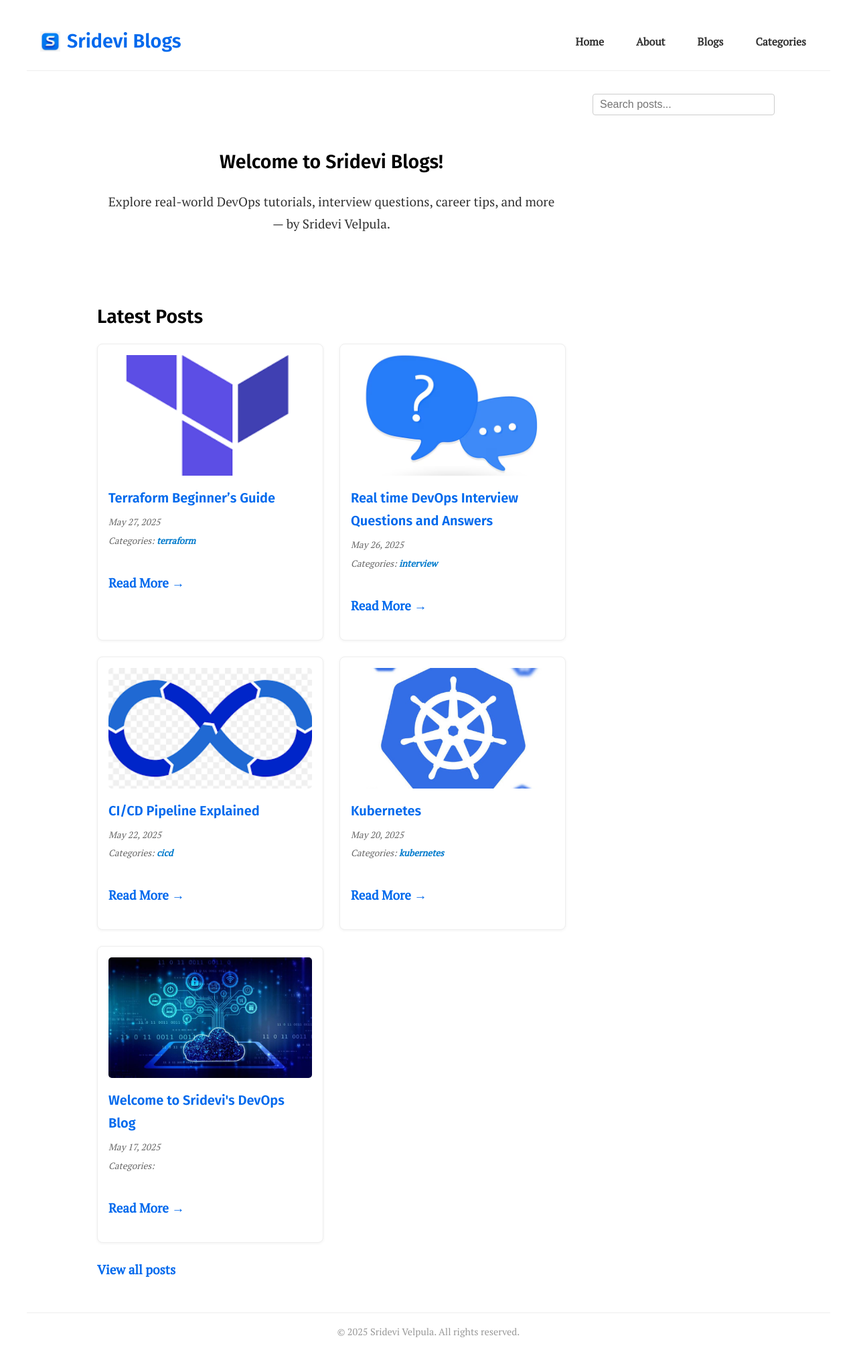
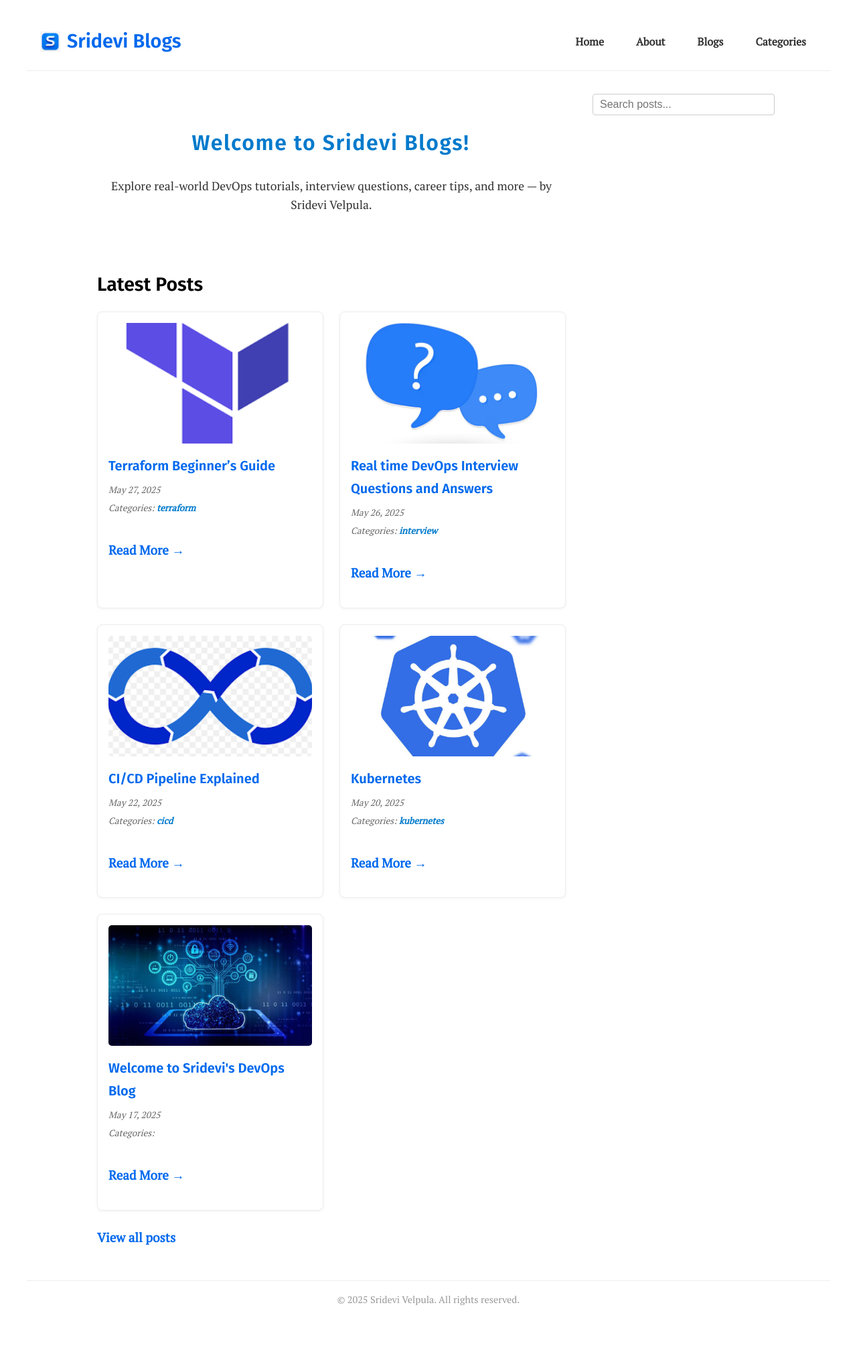
Before and after one commit to srideviblogs/srideviblogs.github.io, a Jekyll site: the page built from index.md, in a window 1280 px wide. Shown: the whole page at 67% size. Built offline with Jekyll 4.4.1, drawn with Linux system fonts in a browser that asks for light colours; after the commit the page ends 1972 px from its top, so only the background shows below that.

Commit message:
Update home.html

```diff
--- a/_layouts/home.html
+++ b/_layouts/home.html
@@ -3,14 +3,9 @@ layout: default
 ---
 
 <section class="welcome-intro">
-  <div class="welcome-content">
-    <h1>Welcome to Sridevi Blogs!</h1>
-    <p>
-      Explore real-world DevOps tutorials, interview questions, career tips, and more — by Sridevi Velpula.
-    </p>
-  </div>
+  <h1 class="typewriter">Welcome to Sridevi Blogs!</h1>
+  <p class="fade-in">Explore real-world DevOps tutorials, interview questions, career tips, and more — by Sridevi Velpula.</p>
 </section>
-
 
 <section class="latest-posts">
   <h2>Latest Posts</h2>
```
